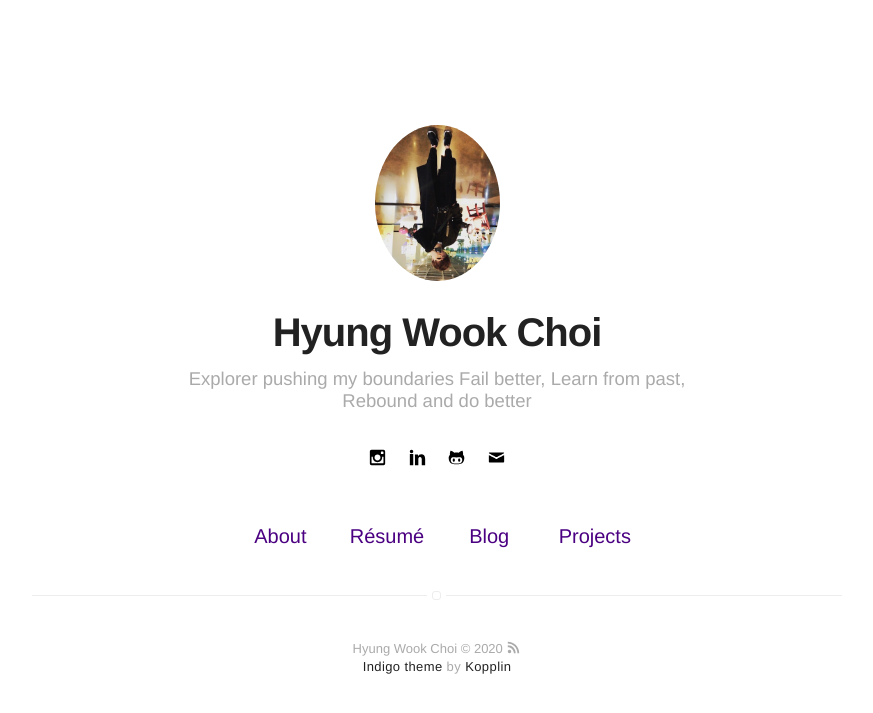
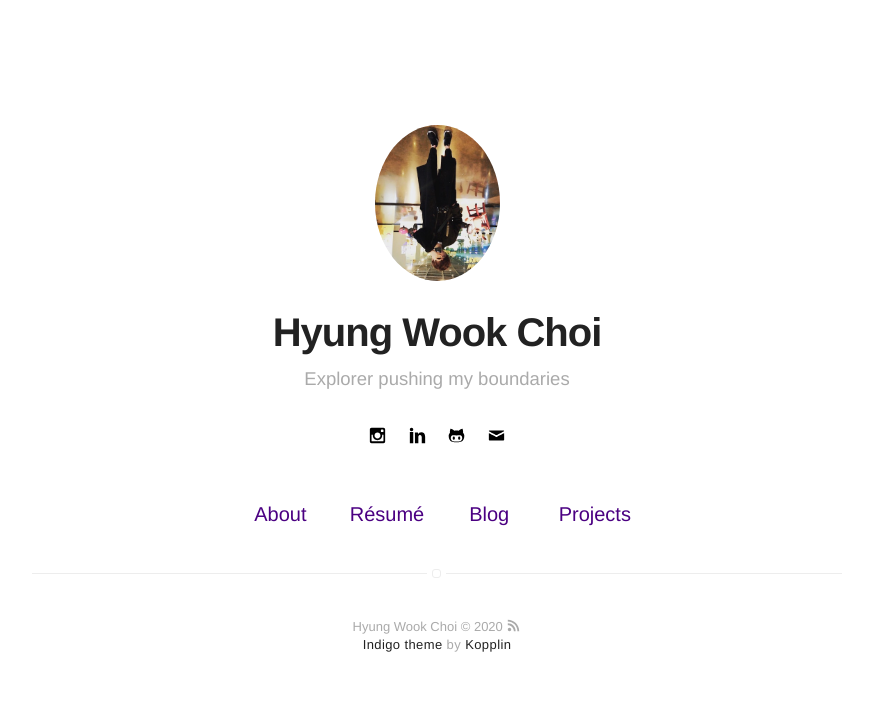
Before and after one commit to choihywook/choihywook.github.io, a Jekyll site: the page built from index.html, in a window 1280 px wide. Shown: the top 713 px of the page, without its empty margins (203-1076 px from the left). Built offline with Jekyll 4.4.1, drawn with Linux system fonts in a browser that asks for light colours; part of the change alters nothing that is shown.

Commit message:
Update _config.yml

```diff
--- a/_config.yml
+++ b/_config.yml
@@ -1,7 +1,6 @@
 # main text of home
 name: Hyung Wook Choi
 bio: Explorer pushing my boundaries
-     Fail better, Learn from past, Rebound and do better
 
 # twitter summary info
 description: Blog of Everything and Anything
@@ -57,7 +56,7 @@ email: myemail@gmail.com
 authors:
     choihywook:
         name: Hyung Wook Choi
-        bio: A single equation that can explain everything
+        bio: Fail better, Learn from past, Rebound and do better
         external-image: false
         picture: assets/images/profile.jpg
         twitter: johndoe
```
